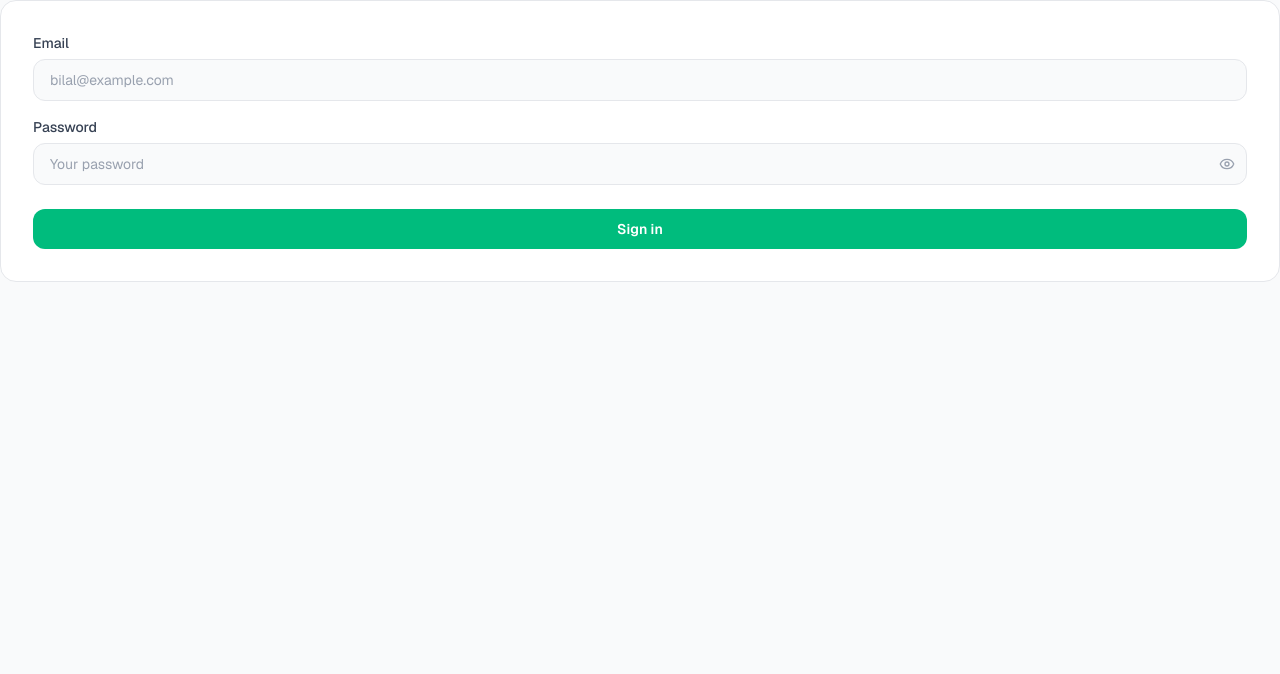
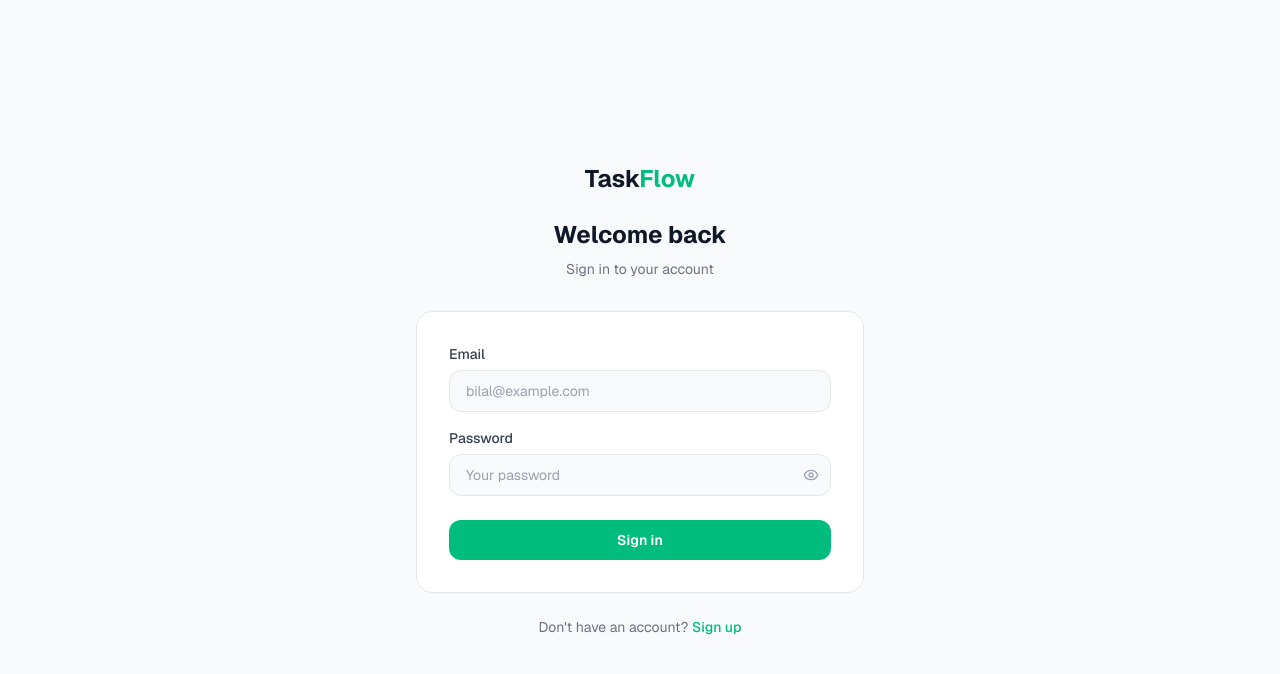
Before and after one commit to bilal-ahmed-tech/taskflow-app, a Next.js app: page /login in a window 1280 px wide. Shown: the top 674 px of the page. Built offline with nearby package versions, Linux system fonts and the light colour scheme.

Commit message:
feat: enhance login page with welcome message and sign-up link

```diff
--- a/app/login/page.tsx
+++ b/app/login/page.tsx
@@ -1,11 +1,41 @@
 // app/login/page.tsx
 import { Suspense } from "react";
-import LoginForm from "./LoginForm";
+import Link from "next/link";
+import LoginForm from "./LoginForm"; // or your actual path
 
 export default function LoginPage() {
   return (
-    <Suspense fallback={<div className="min-h-screen flex items-center justify-center">Loading...</div>}>
-      <LoginForm />
-    </Suspense>
+    <main className="min-h-screen bg-gray-50 dark:bg-gray-950 flex items-center justify-center px-4">
+      <div className="w-full max-w-md animate-fade-up">
+        <div className="text-center mb-8">
+          <Link
+            href="/"
+            className="text-2xl font-bold text-gray-900 dark:text-white hover:text-emerald-500 dark:hover:text-emerald-400 transition-colors duration-200 focus-visible:outline-none focus-visible:ring-2 focus-visible:ring-emerald-500 rounded"
+          >
+            Task<span className="text-emerald-500">Flow</span>
+          </Link>
+          <h1 className="text-2xl font-bold text-gray-900 dark:text-white mt-6 mb-2">
+            Welcome back
+          </h1>
+          <p className="text-sm text-gray-500 dark:text-gray-400">
+            Sign in to your account
+          </p>
+        </div>
+
+        <Suspense fallback={<div className="text-center">Loading...</div>}>
+          <LoginForm />
+        </Suspense>
+
+        <p className="text-center text-sm text-gray-500 dark:text-gray-400 mt-6">
+          Don&apos;t have an account?{" "}
+          <Link
+            href="/register"
+            className="text-emerald-500 hover:text-emerald-400 active:text-emerald-600 font-medium focus-visible:outline-none focus-visible:ring-2 focus-visible:ring-emerald-500 rounded transition-colors duration-200"
+          >
+            Sign up
+          </Link>
+        </p>
+      </div>
+    </main>
   );
 }
```
Also changed, not shown: app/login/LoginForm.tsx (+11 -16 lines).
